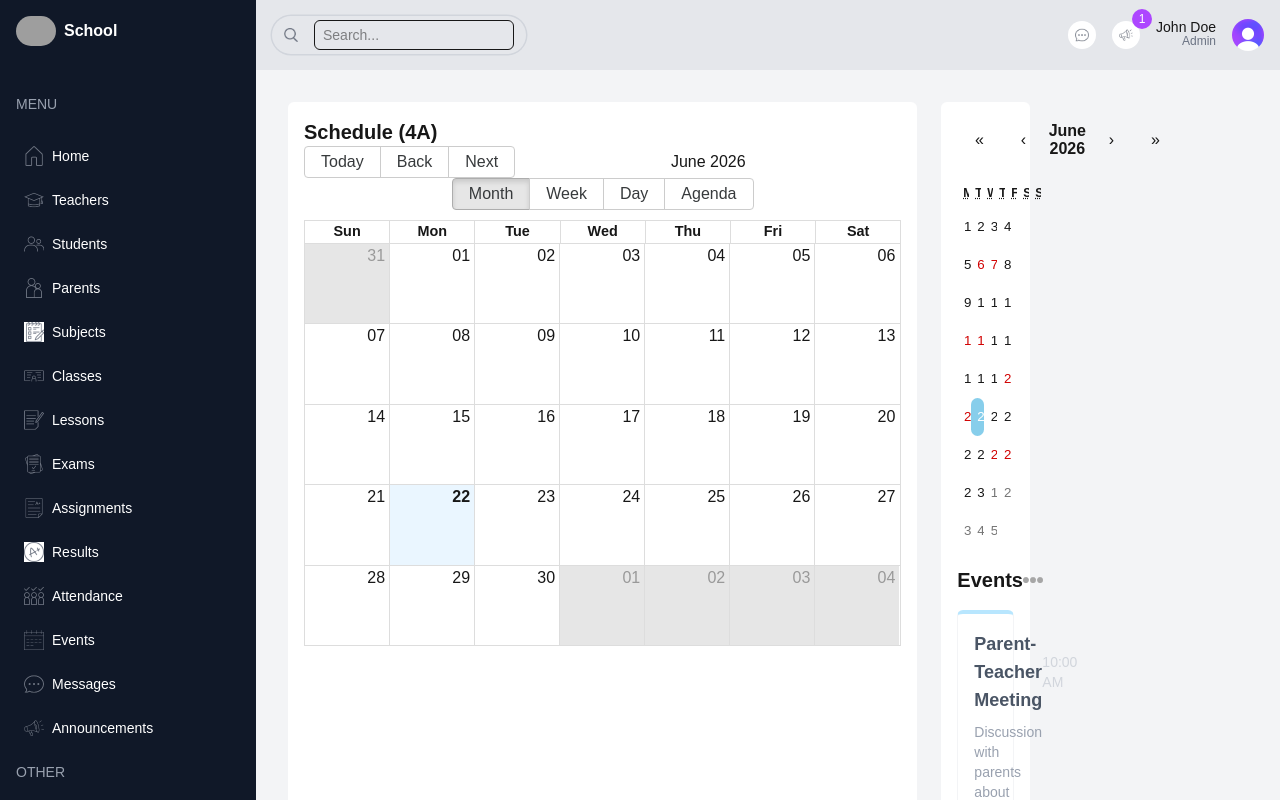
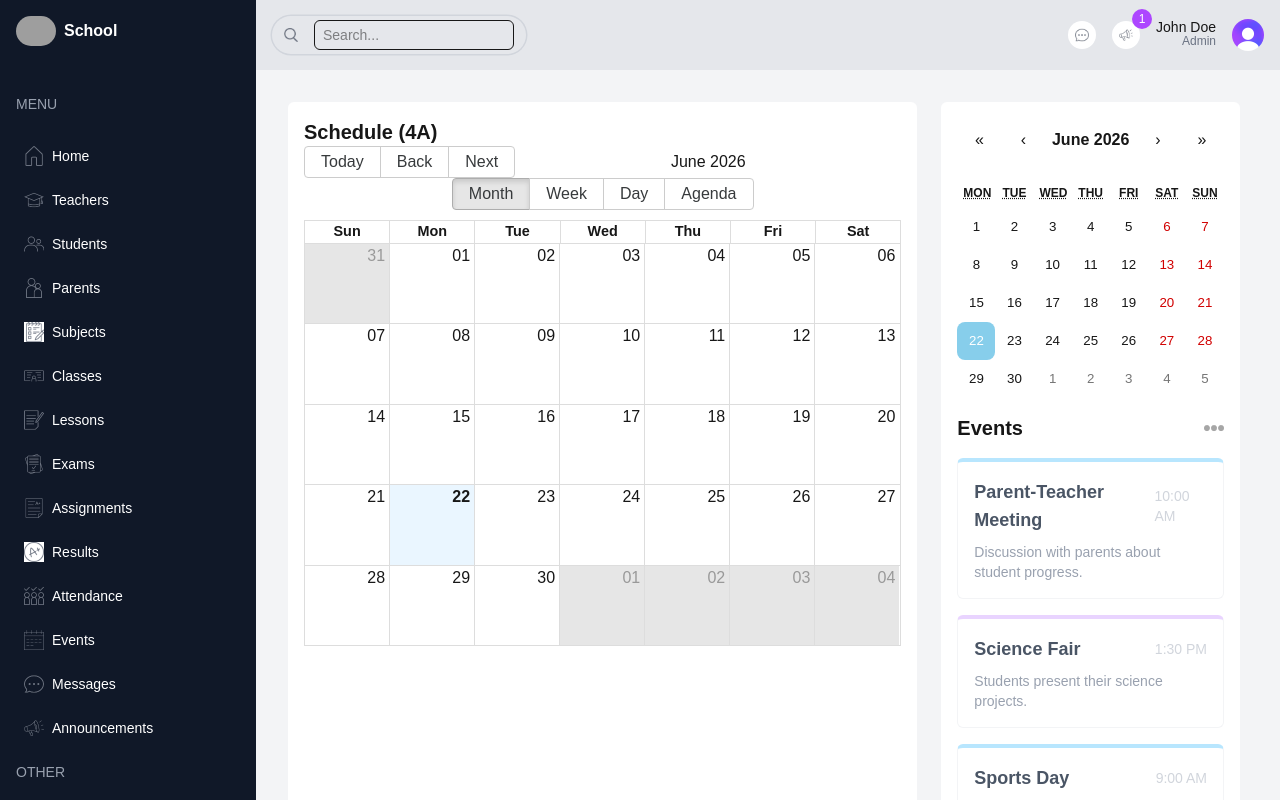
Before and after one commit to rumachoudhury/school-management-dashboard, a Next.js app: page /student in a window 1280 px wide. Shown: the top 800 px of the page. Built offline with nearby package versions, Linux system fonts and the light colour scheme; grey boxes are pictures that could not be loaded.

Commit message:
Fixed student page calendar layout alignment

```diff
--- a/src/app/(dashboard)/student/page.tsx
+++ b/src/app/(dashboard)/student/page.tsx
@@ -1,13 +1,41 @@
+// import Announcements from "@/src/components/Announcements";
+// import BigCalendar from "@/src/components/BigCalendar";
+// import EventCalendar from "@/src/components/EventCalendar";
+// import React from "react";
+
+// function StudentPage() {
+//   return (
+//     <div className="p-4 flex gap-4 flex-col xl:flex-row">
+//       {/* Left */}
+//       <div className="w-ful xl:w-2/3">
+//         <div className="h-full bg-white p-4 rounded-md">
+//           <h1 className="text-xl font-semibold">Schedule (4A)</h1>
+//           <BigCalendar />
+//         </div>
+//       </div>
+
+//       {/* Right */}
+//       <div className="w-full xl:w-1/3">
+//         <div className="w-full xl:w-1/3 flex flex-col gap-8">
+//           <EventCalendar />
+//           <Announcements />
+//         </div>
+//       </div>
+//     </div>
+//   );
+// }
+
+// export default StudentPage;
+// ============================
 import Announcements from "@/src/components/Announcements";
 import BigCalendar from "@/src/components/BigCalendar";
 import EventCalendar from "@/src/components/EventCalendar";
-import React from "react";
 
 function StudentPage() {
   return (
     <div className="p-4 flex gap-4 flex-col xl:flex-row">
       {/* Left */}
-      <div className="w-ful xl:w-2/3">
+      <div className="w-full xl:w-2/3">
         <div className="h-full bg-white p-4 rounded-md">
           <h1 className="text-xl font-semibold">Schedule (4A)</h1>
           <BigCalendar />
@@ -15,11 +43,9 @@ function StudentPage() {
       </div>
 
       {/* Right */}
-      <div className="w-full xl:w-1/3">
-        <div className="w-full xl:w-1/3 flex flex-col gap-8">
-          <EventCalendar />
-          <Announcements />
-        </div>
+      <div className="w-full xl:w-1/3 flex flex-col gap-8">
+        <EventCalendar />
+        <Announcements />
       </div>
     </div>
   );
```
